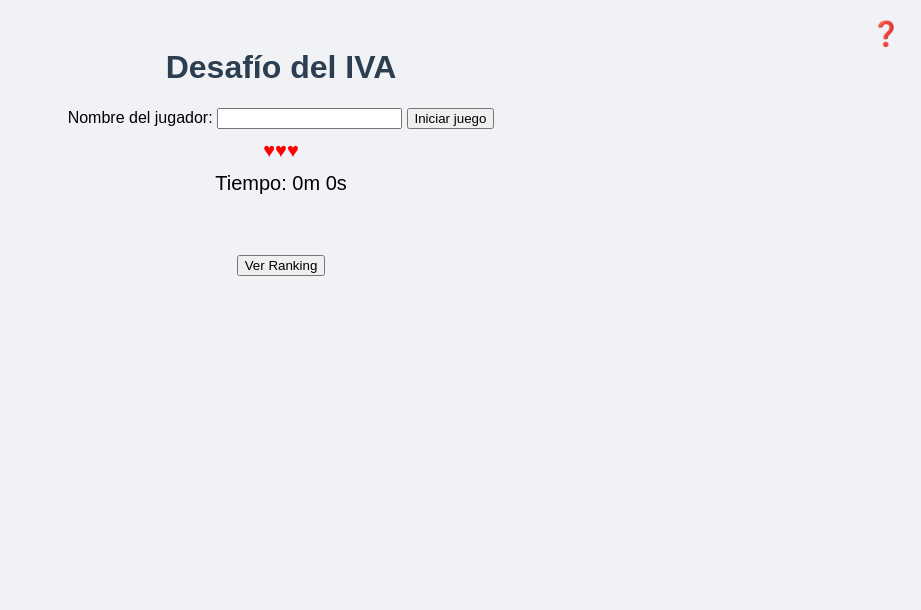
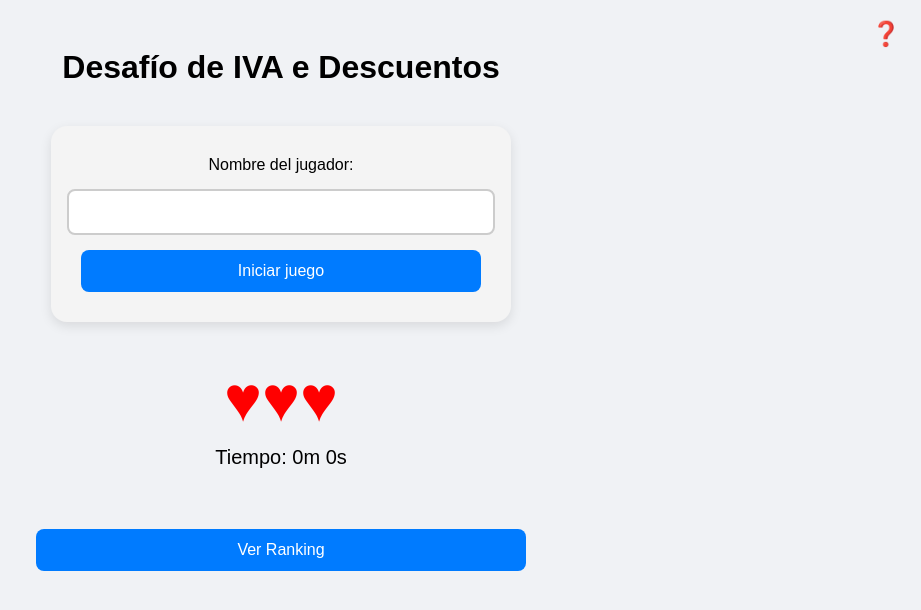
Before and after one commit to AlejoAltamiranda/juego-educativo-IVA, a plain HTML site: page index.html in a window 1280 px wide. Shown: the whole page, without its empty margins (359-1280 px from the left). Drawn offline with Linux system fonts and the light colour scheme.

Commit message:
Update index.html

```diff
--- a/index.html
+++ b/index.html
@@ -11,6 +11,49 @@
       text-align: center;
       padding: 20px;
     }
+    #inicio {
+  display: flex;
+  flex-direction: column;
+  align-items: center;
+  justify-content: center;
+  padding: 30px;
+  gap: 15px;
+  background-color: #f4f4f4;
+  border-radius: 16px;
+  box-shadow: 0 4px 12px rgba(0, 0, 0, 0.1);
+  max-width: 400px;
+  margin: 40px auto;
+}
+
+#inicio input[type="text"] {
+  width: 100%;
+  padding: 12px;
+  font-size: 16px;
+  border: 2px solid #ccc;
+  border-radius: 8px;
+  outline: none;
+  transition: 0.2s;
+}
+
+#inicio input[type="text"]:focus {
+  border-color: #007BFF;
+  box-shadow: 0 0 5px #007BFF44;
+}
+
+#inicio button {
+  padding: 12px 20px;
+  font-size: 16px;
+  border: none;
+  background-color: #007BFF;
+  color: white;
+  border-radius: 8px;
+  cursor: pointer;
+  transition: background-color 0.2s ease;
+  width: 100%;
+}
+
+#inicio button:hover
+
     h1 {
       color: #2c3e50;
     }
@@ -20,6 +63,7 @@
     }
     #vidas{
         color: red;
+        font-size: 4rem;
     }
     #jugador {
       font-size: 18px;
@@ -79,6 +123,7 @@
       border-radius: 5px;
       display: none;
       cursor: pointer;
+
     }
     .modal {
       display: none;
@@ -107,10 +152,21 @@
       font-weight: bold;
       cursor: pointer;
     }
+   .mostrarRanking{
+          padding: 12px 20px;
+    font-size: 16px;
+    border: none;
+    background-color: #007BFF;
+    color: white;
+    border-radius: 8px;
+    cursor: pointer;
+    transition: background-color 0.2s ease;
+    width: 40%;
+    }
   </style>
 </head>
 <body>
-  <h1>Desafío del IVA</h1>
+  <h1>Desafío de IVA e Descuentos</h1>
   <div id="inicio">
     <label for="nombre">Nombre del jugador:</label>
     <input type="text" id="nombre" required />
@@ -145,7 +201,7 @@
   </div>
 </div>
 
-<button onclick="mostrarRanking()">Ver Ranking</button>
+<button class="mostrarRanking" onclick="mostrarRanking()">Ver Ranking</button>
 
 <div id="modalRanking" class="modal">
   <div class="modal-content">
@@ -257,10 +313,12 @@ function finalizarJuego(ganado) {
   const tiempoTotal = `${Math.floor(tiempo / 60)}m ${tiempo % 60}s`;
   const intentos = 4 - vidas;
 
+  tablero.innerHTML = "";
+
   if (ganado) {
     mensajeDiv.innerHTML = `🎉 ¡Has ganado, ${nombreJugador}! Tiempo: ${tiempoTotal}`;
   } else {
-    mensajeDiv.textContent = `💀 ¡Has perdido, ${nombreJugador}!`;
+    mensajeDiv.innerHTML = `😢 ¡Has perdido, ${nombreJugador}!`;
   }
 
   document.getElementById('pregunta').textContent = "Fin del juego";
```
